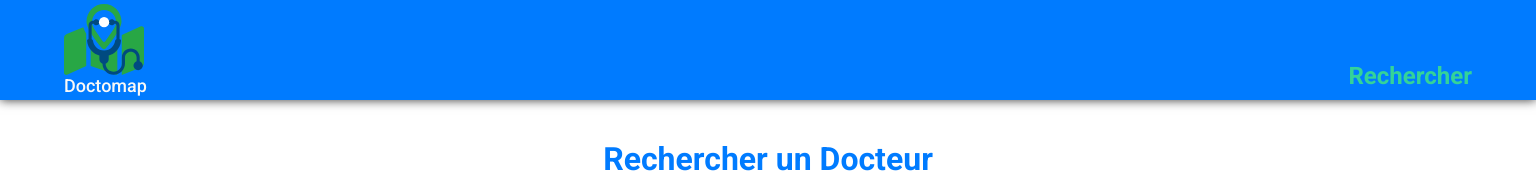
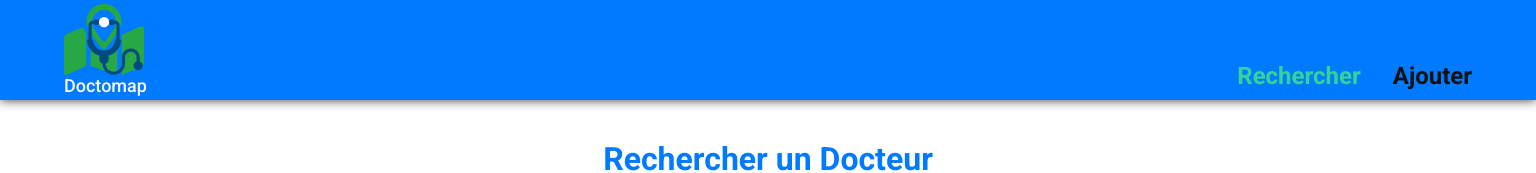
Before and after one commit to DrizztTeller/doctomap_react, a React (Vite) app: page /rechercher in a window 1536 px wide. Shown: the top 173 px of the page. Built offline with nearby package versions, Linux system fonts and the light colour scheme; no server answers.

Commit message:
Ajout nouvelle route add

```diff
--- a/src/Components/Header/Header.css
+++ b/src/Components/Header/Header.css
@@ -194,14 +194,16 @@
             animation-timeline: scroll();
             animation-range-start: 170rem;
             animation-range-end: 200.5rem;
+            animation-range-start: 10rem;
+            animation-range-end: 20.5rem;
           }
           &:first-of-type {
             animation: changeColor linear forwards;
             animation-timeline: scroll();
             animation-range-start: 200rem;
             animation-range-end: 260.5rem;
-            animation-range-start: 40rem;
-            animation-range-end: 80.5rem;
+            animation-range-start: 25rem;
+            animation-range-end: 35.5rem;
           }
 
           .header__nav__ul__li__a {
--- a/src/Components/Header/Header.jsx
+++ b/src/Components/Header/Header.jsx
@@ -68,6 +68,18 @@ function Header() {
               Rechercher
             </NavLink>
           </li>
+          <li className="header__nav__ul__li">
+            <NavLink
+              to="/ajouter"
+              aria-current={path === "/ajouter" ? "true" : undefined}
+              aria-label={`Aller à la page pour ajouter un docteur`}
+              className={
+                "header__nav__ul__li__a " + (path === "/ajouter" && "active")
+              }
+            >
+              Ajouter
+            </NavLink>
+          </li>
         </ul>
       </nav>
 
```
